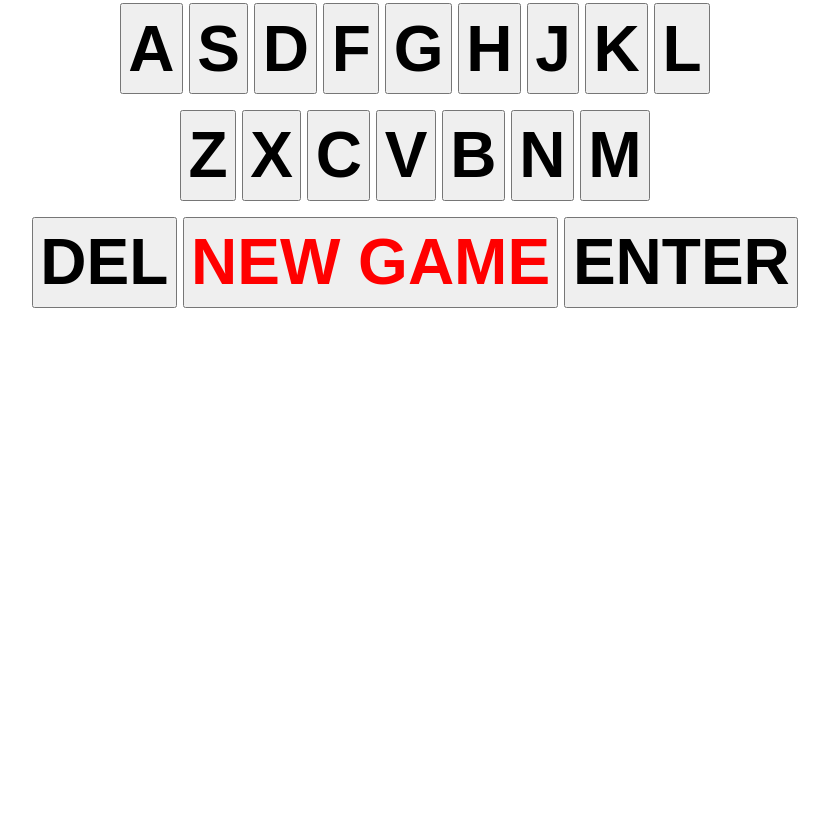
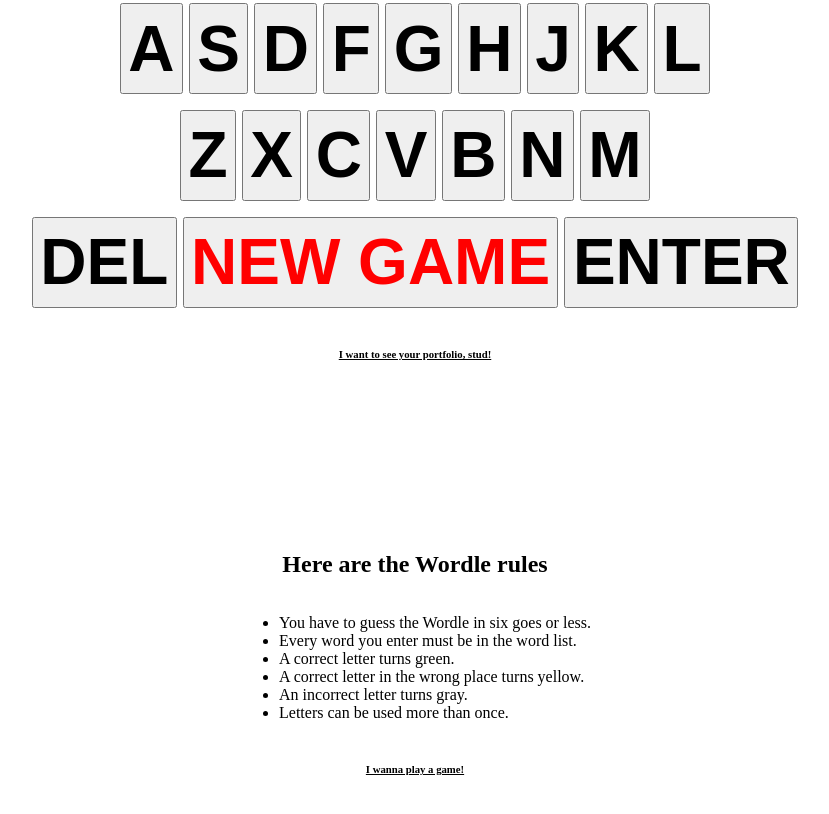
Before and after one commit to dustinhaysu/wordle-clone, a plain HTML site: page index.html in a window 1280 px wide. Shown: the part 576-1390 px from the top of the page, without its empty margins (225-1054 px from the left). Before the commit the page ends 916 px from the top, so only its background shows below. Drawn offline with nearby package versions, Linux system fonts and the light colour scheme.

Commit message:
random changes

```diff
--- a/index.html
+++ b/index.html
@@ -16,7 +16,7 @@
 </head>
 <body>
     <img src="images/scrabble.jpg" alt=""wordle clone>
-    <a href="https://dustin-hays.netlify.app/"><h6>I want to see your portfolio, stud!<h6></h6></a>
+    <a href="#rules"><h6>How in the hell do I play?<h6></h6></a>
     <h1> Dustin Hays is smart and sexy </h1>
 
 
@@ -65,6 +65,29 @@
             <button class="keyboard-button">Enter</button>
 
         </div>
+        <a href="https://dustin-hays.netlify.app/"><h6>I want to see your portfolio, stud!<h6></h6></a>
+    <pre>
+
+
+
+
+
+
+
+    </pre>
+
+    <h2 id="rules">Here are the Wordle rules</h2>
+    <ul>
+<li>You have to guess the Wordle in six goes or less.</li>
+<li>Every word you enter must be in the word list.</li>
+<li>A correct letter turns green.</li>
+<li>A correct letter in the wrong place turns yellow.</li>
+<li>An incorrect letter turns gray.</li>
+<li>Letters can be used more than once.</li>
+</ul>
+<a href="#game-board"><h6>I wanna play a game!<h6></h6></a>
+
+
 
     <script
   src="https://code.jquery.com/jquery-3.6.0.min.js"
```
